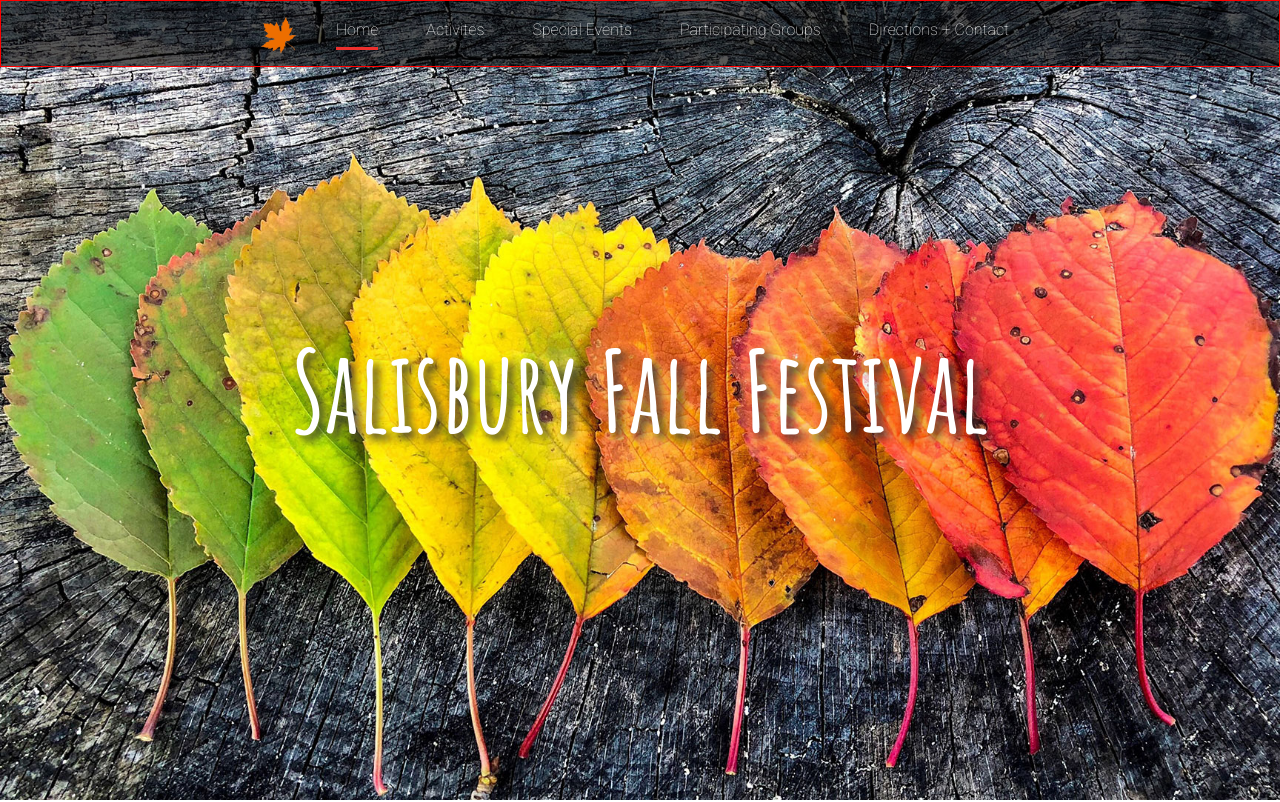
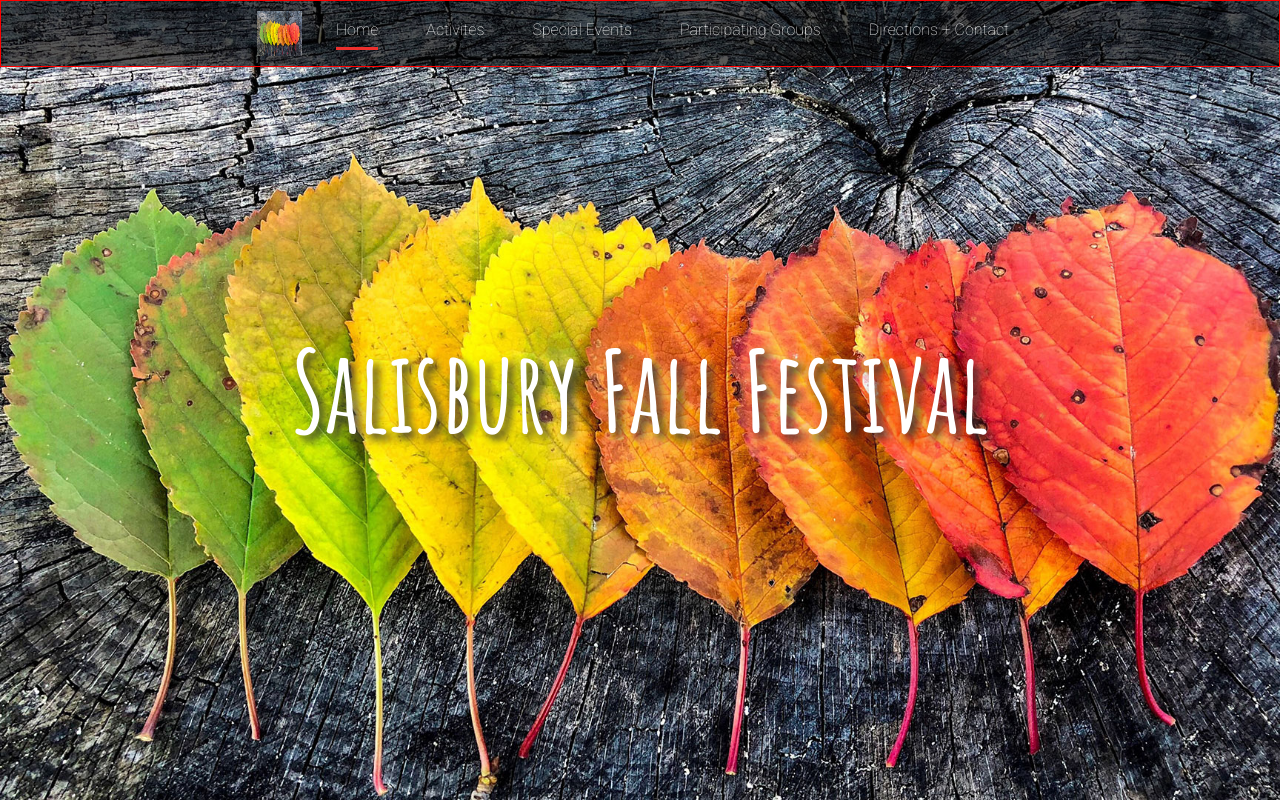
Before and after one commit to danielgheck-create/Fall_Festival, a website: page dist/index.html in a window 1280 px wide. Shown: the top 802 px of the page. Drawn offline with nearby package versions, Linux system fonts and the light colour scheme; a web font is replaced by a local one.

Commit message:
New, smaller hero imavge added

```diff
--- a/dist/index.html
+++ b/dist/index.html
@@ -8,7 +8,7 @@
     <link rel="preconnect" href="https://fonts.gstatic.com">
   <link href="https://fonts.googleapis.com/css2?family=Roboto:wght@100;300;400&display=swap" rel="stylesheet">
   <link rel="preconnect" href="https://fonts.gstatic.com">
-<link href="https://fonts.googleapis.com/css2?family=Amatic+SC:wght@400;700&family=Gloria+Hallelujah&family=Kaushan+Script&display=swap" rel="stylesheet">
+  <link href="https://fonts.googleapis.com/css2?family=Amatic+SC:wght@400;700&family=Gloria+Hallelujah&family=Kaushan+Script&display=swap" rel="stylesheet">
   <link rel="stylesheet" href="css/main.css">
     <link href="https://fonts.googleapis.com/css2?family=Mountains+of+Christmas:wght@400;700&display=swap" rel="stylesheet">
     <link rel="stylesheet" media="screen and (max-width: 880px)" href="css/ipad.css">
@@ -20,7 +20,7 @@
   <header id="header-home">
     <nav id="main-nav" >
       <div class="container" >
-          <img src="img/leaves-square-icon.png" alt="" id="logo">
+          <img src="img/autumn-leaves-HERO-sm.jpg" alt="" id="logo">
           <ul>
             <li><a href="index.html" class="current">Home</a></li>
             <li><a href="activites.html" >Activites</a></li>
```
